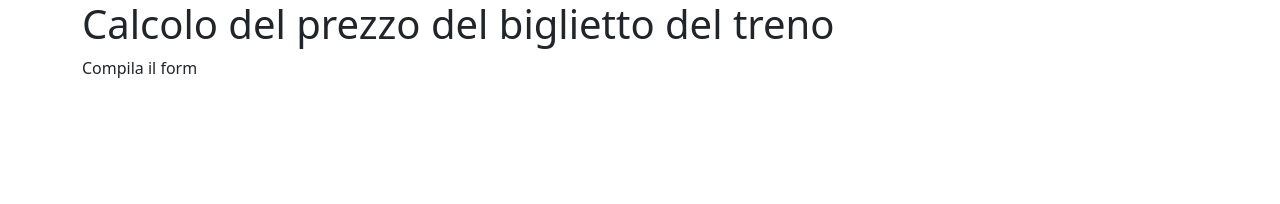
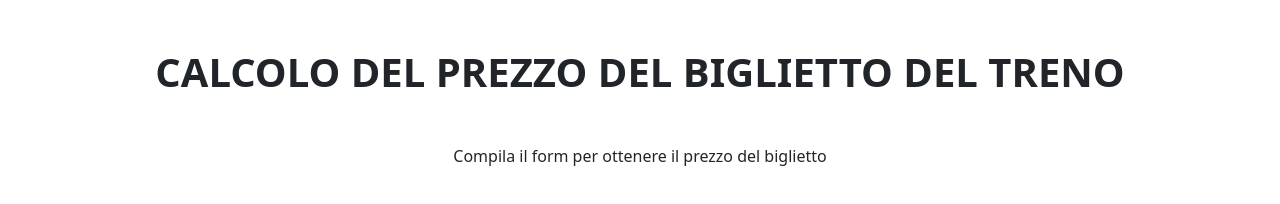
Before and after one commit to lucanovellihtml/js-biglietto-treno-form, a plain HTML site: page index.html in a window 1280 px wide. Drawn offline with nearby package versions, Linux system fonts and the light colour scheme.

Commit message:
add: setting style of header

```diff
--- a/index.html
+++ b/index.html
@@ -18,9 +18,9 @@
 
         <div class="container">
             <div class="row">
-                <div class="col">
-                    <h1>Calcolo del prezzo del biglietto del treno</h1>
-                    <p>Compila il form</p>
+                <div class="col text-center my-5">
+                    <h1 class="text-uppercase fw-bolder">Calcolo del prezzo del biglietto del treno</h1>
+                    <p class="mt-5">Compila il form per ottenere il prezzo del biglietto</p>
                 </div>
             </div>
         </div>
```
